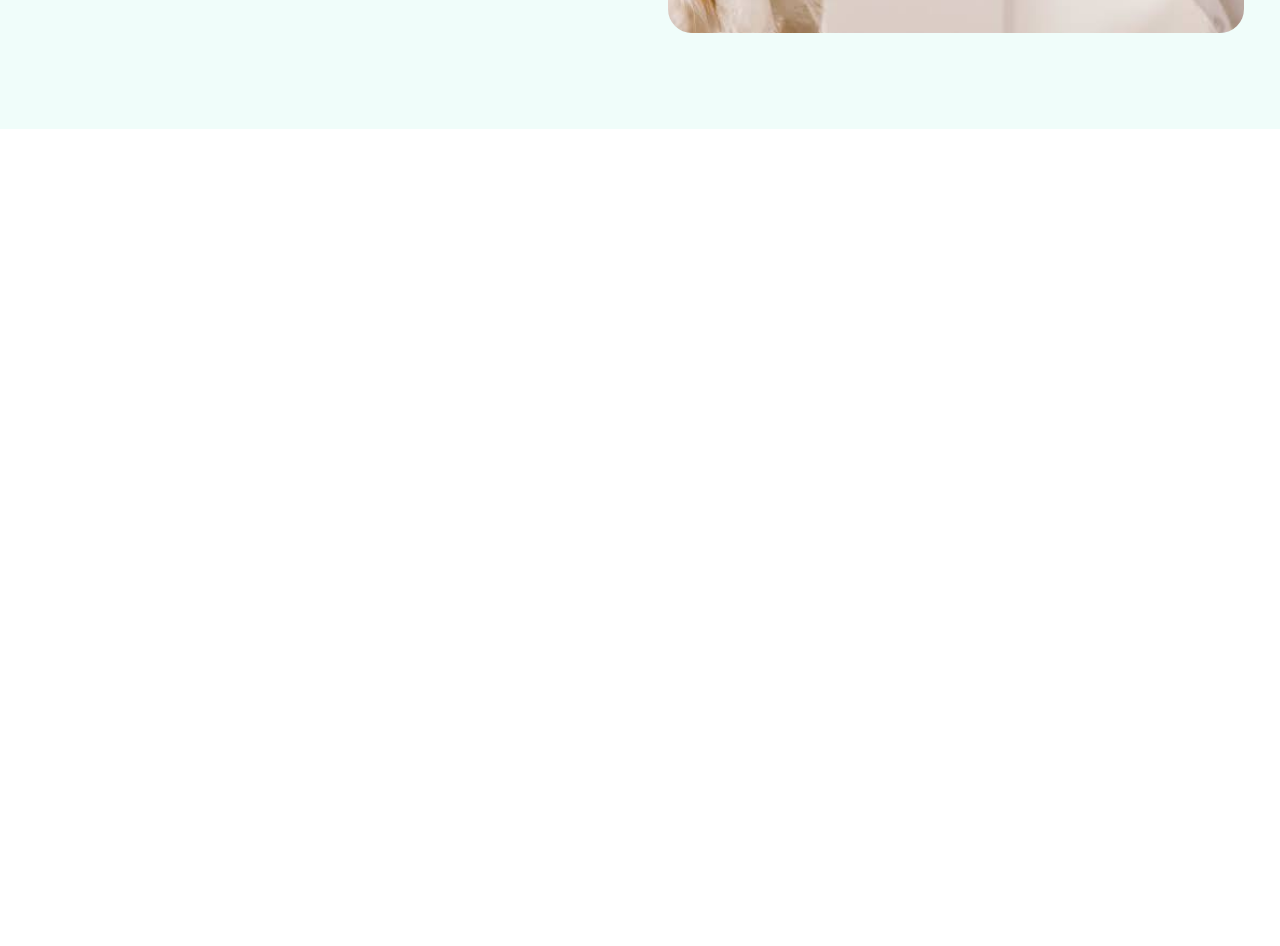
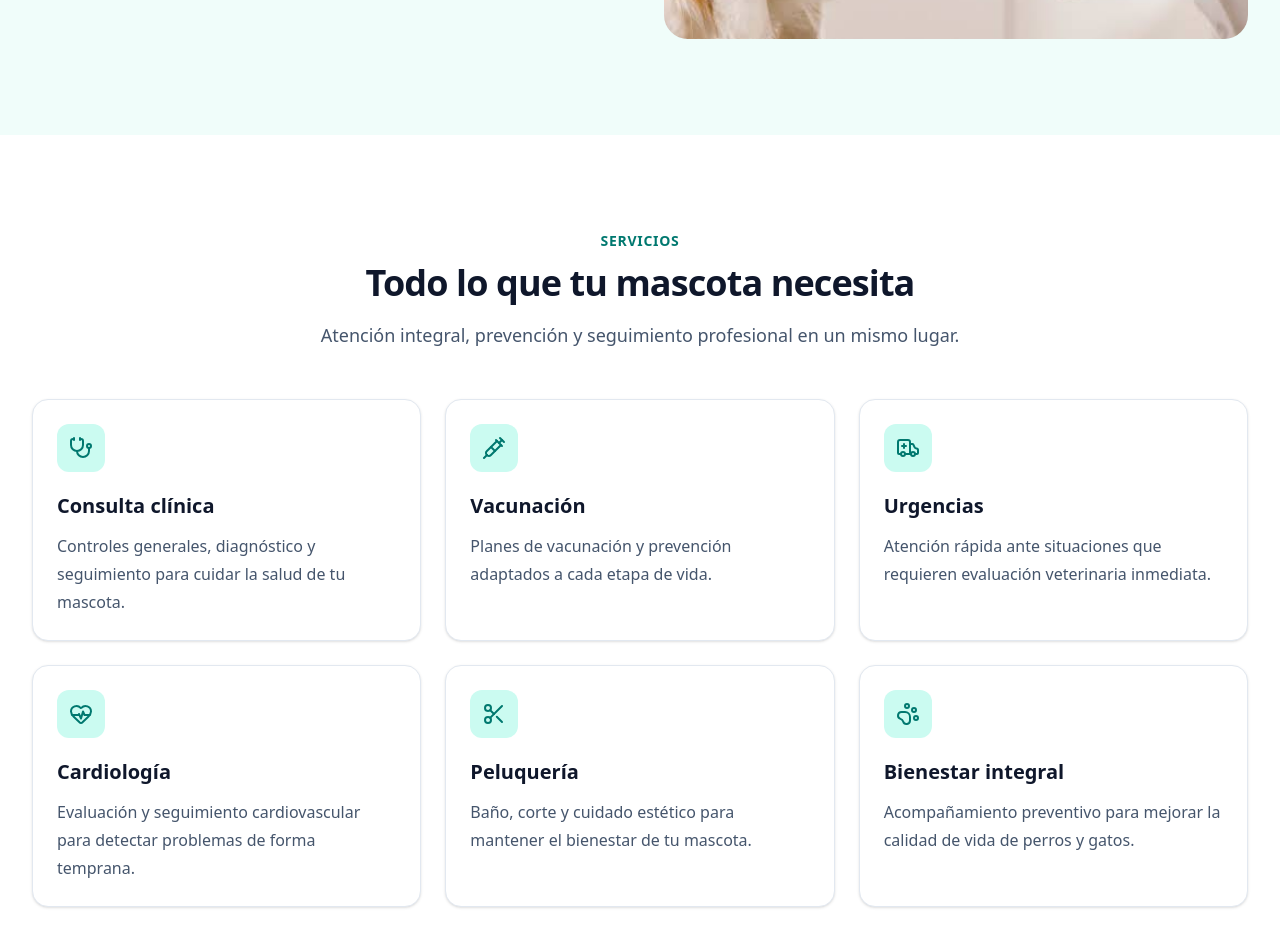
Before and after one commit to lauferreyra/VetCare, a Next.js app: page / in a window 1280 px wide. Shown: the part 560-1506 px from the top of the page. Before the commit the page ends 800 px from the top, so only its background shows below. Built offline with nearby package versions, Linux system fonts and the light colour scheme.

Commit message:
feat: add services section

```diff
--- /dev/null
+++ b/src/app/(auth)/layout.tsx
@@ -0,0 +1,11 @@
+export default function AuthLayout({
+  children,
+}: {
+  children: React.ReactNode;
+}) {
+  return (
+    <main className="min-h-screen bg-slate-50">
+      {children}
+    </main>
+  );
+}
--- /dev/null
+++ b/src/app/(public)/layout.tsx
@@ -0,0 +1,16 @@
+import Header from "@/components/layout/Header";
+//import Footer from "@/components/layout/Footer";
+
+export default function PublicLayout({
+  children,
+}: {
+  children: React.ReactNode;
+}) {
+  return (
+    <>
+      <Header />
+      <main>{children}</main>
+
+    </>
+  );
+}
--- a/src/app/page.tsx
+++ b/src/app/(public)/page.tsx
@@ -1,14 +1,11 @@
-import Header from "@/components/layout/Header";
 import Hero from "@/components/sections/Hero";
+import Services from "@/components/sections/Services";
 
 export default function Home() {
   return (
     <>
-      <Header />
-
-      <main>
-        <Hero />
-      </main>
+      <Hero />
+      <Services />
     </>
   );
 }
--- a/src/components/sections/Hero.tsx
+++ b/src/components/sections/Hero.tsx
@@ -7,8 +7,8 @@ export default function Hero() {
   return (
     <section className="bg-teal-50">
       <Container>
-        <div className="grid min-h-[620px] items-center gap-12 py-16 md:grid-cols-2 lg:py-24">
-          <div>
+        <div className="flex min-h-[620px] flex-col items-center gap-12 py-16 md:flex-row lg:py-24">
+          <div className="w-full md:w-1/2">
             <span className="inline-flex rounded-full bg-teal-100 px-4 py-2 text-sm font-semibold text-teal-800">
               Atención veterinaria profesional
             </span>
@@ -39,7 +39,7 @@ export default function Hero() {
             </div>
           </div>
 
-          <div className="relative mx-auto aspect-[4/3] w-full max-w-xl overflow-hidden rounded-3xl">
+          <div className="relative aspect-[4/3] w-full overflow-hidden rounded-3xl md:w-1/2">
             <Image
               src="/images/hero/vetcare-hero.jpeg"
               alt="Veterinaria atendiendo a un perro"
--- /dev/null
+++ b/src/components/sections/Services.tsx
@@ -0,0 +1,28 @@
+import Container from "@/components/ui/Container";
+import SectionTitle from "@/components/ui/SectionTitle";
+import ServiceCard from "@/components/ui/ServiceCard";
+
+import { services } from "@/constants/services";
+
+export default function Services() {
+  return (
+    <section id="services" className="bg-white py-20 lg:py-24">
+      <Container>
+        <SectionTitle
+          eyebrow="Servicios"
+          title="Todo lo que tu mascota necesita"
+          description="Atención integral, prevención y seguimiento profesional en un mismo lugar."
+        />
+
+        <div className="mt-12 grid gap-6 sm:grid-cols-2 lg:grid-cols-3">
+          {services.map((service) => (
+            <ServiceCard
+              key={service.title}
+              service={service}
+            />
+          ))}
+        </div>
+      </Container>
+    </section>
+  );
+}
--- /dev/null
+++ b/src/components/ui/ServiceCard.tsx
@@ -0,0 +1,25 @@
+import type { Service } from "@/types/service";
+
+interface ServiceCardProps {
+  service: Service;
+}
+
+export default function ServiceCard({ service }: ServiceCardProps) {
+  const Icon = service.icon;
+
+  return (
+    <article className="rounded-2xl border border-slate-200 bg-white p-6 shadow-sm transition hover:-translate-y-1 hover:shadow-md">
+      <div className="mb-5 inline-flex rounded-xl bg-teal-100 p-3 text-teal-700">
+        <Icon size={24} />
+      </div>
+
+      <h3 className="text-xl font-semibold text-slate-900">
+        {service.title}
+      </h3>
+
+      <p className="mt-3 leading-7 text-slate-600">
+        {service.description}
+      </p>
+    </article>
+  );
+}
--- /dev/null
+++ b/src/constants/services.ts
@@ -0,0 +1,49 @@
+import {
+  HeartPulse,
+  Syringe,
+  Stethoscope,
+  Scissors,
+  PawPrint,
+  Ambulance,
+} from "lucide-react";
+
+import type { Service } from "@/types/service";
+
+export const services: Service[] = [
+  {
+    title: "Consulta clínica",
+    description:
+      "Controles generales, diagnóstico y seguimiento para cuidar la salud de tu mascota.",
+    icon: Stethoscope,
+  },
+  {
+    title: "Vacunación",
+    description:
+      "Planes de vacunación y prevención adaptados a cada etapa de vida.",
+    icon: Syringe,
+  },
+  {
+    title: "Urgencias",
+    description:
+      "Atención rápida ante situaciones que requieren evaluación veterinaria inmediata.",
+    icon: Ambulance,
+  },
+  {
+    title: "Cardiología",
+    description:
+      "Evaluación y seguimiento cardiovascular para detectar problemas de forma temprana.",
+    icon: HeartPulse,
+  },
+  {
+    title: "Peluquería",
+    description:
+      "Baño, corte y cuidado estético para mantener el bienestar de tu mascota.",
+    icon: Scissors,
+  },
+  {
+    title: "Bienestar integral",
+    description:
+      "Acompañamiento preventivo para mejorar la calidad de vida de perros y gatos.",
+    icon: PawPrint,
+  },
+];
--- /dev/null
+++ b/src/types/service.ts
@@ -0,0 +1,7 @@
+import type { LucideIcon } from "lucide-react";
+
+export interface Service {
+  title: string;
+  description: string;
+  icon: LucideIcon;
+}
```
